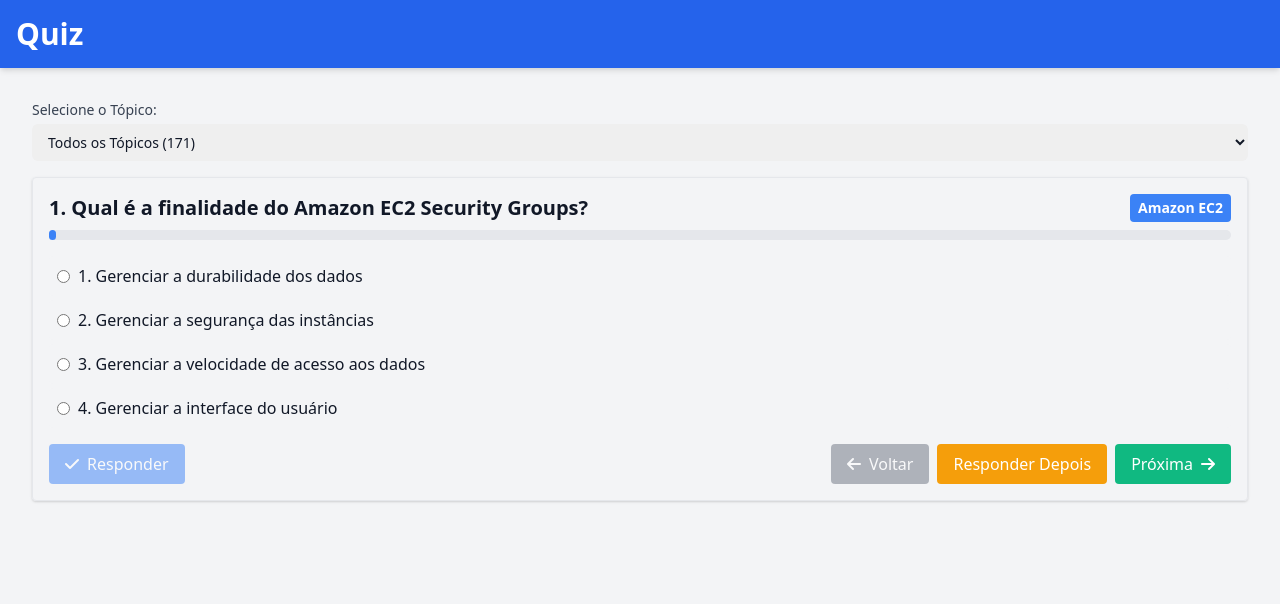
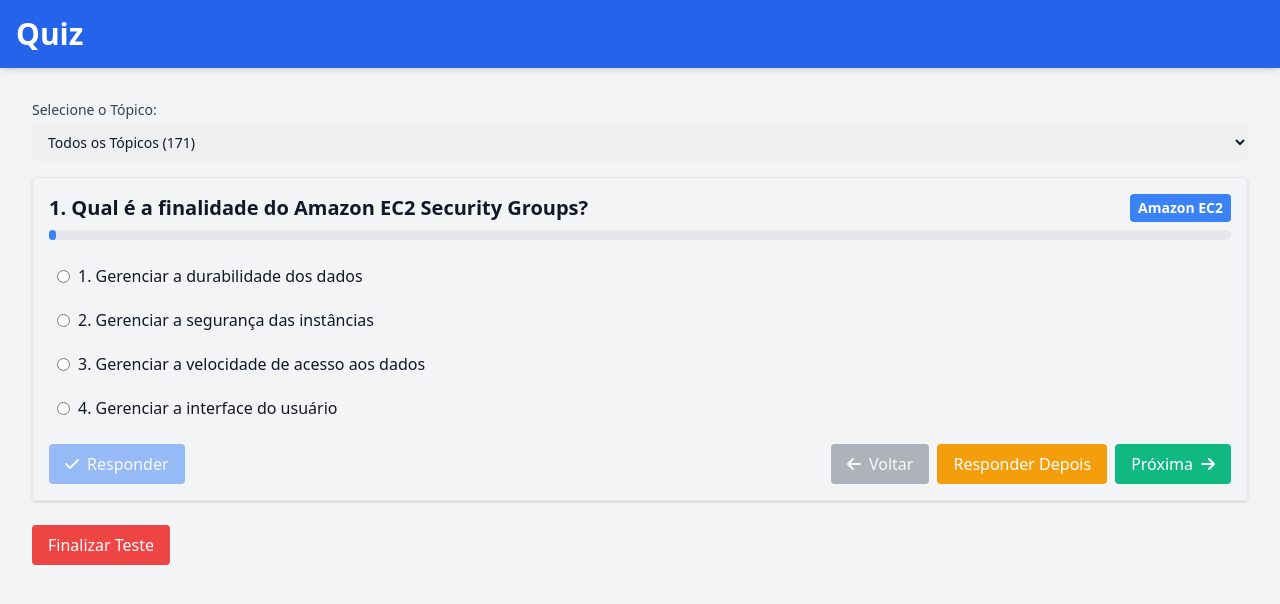
Before and after one commit to acsk/Quiz, an Angular app in the folder my-angular-app/: page / in a window 1280 px wide. Shown: the top 604 px of the page. Built offline with nearby package versions, Linux system fonts and the light colour scheme.

Commit message:
Add summary display and finalize test functionality to PerguntaComponent

```diff
--- a/my-angular-app/src/app/componentes/pergunta/pergunta/pergunta.component.html
+++ b/my-angular-app/src/app/componentes/pergunta/pergunta/pergunta.component.html
@@ -45,4 +45,24 @@
       </div>
     </div>
   </div>
+  <div class="mt-4">
+    <button (click)="finalizeTest()" class="px-4 py-2 bg-red-500 text-white rounded">
+      Finalizar Teste
+    </button>
+  </div>
+  <div *ngIf="showSummary" class="mt-6 p-4 border rounded shadow">
+    <h2 class="text-xl font-semibold mb-4">Resumo do Teste</h2>
+    <div class="flex items-center mb-2">
+      <i class="fas fa-question-circle text-blue-500 mr-2"></i>
+      <p class="text-lg">Total de Perguntas: <span class="font-bold">{{ filteredQuestions.length }}</span></p>
+    </div>
+    <div class="flex items-center mb-2">
+      <i class="fas fa-check-circle text-green-500 mr-2"></i>
+      <p class="text-lg">Corretas: <span class="font-bold">{{ correctAnswers }}</span></p>
+    </div>
+    <div class="flex items-center">
+      <i class="fas fa-times-circle text-red-500 mr-2"></i>
+      <p class="text-lg">Erradas: <span class="font-bold">{{ incorrectAnswers }}</span></p>
+    </div>
+  </div>
 </div>
--- a/my-angular-app/src/app/componentes/pergunta/pergunta/pergunta.component.ts
+++ b/my-angular-app/src/app/componentes/pergunta/pergunta/pergunta.component.ts
@@ -20,6 +20,9 @@
   selectedOptions: { [key: string]: number | null } = {};
   showAnswers: { [key: string]: boolean } = {};
   unansweredQuestions: Set<string> = new Set();
+  showSummary: boolean = false;
+  correctAnswers: number = 0;
+  incorrectAnswers: number = 0;
 
   constructor(private httpQuestionsService: HttpQuestionsService) { }
 
@@ -96,4 +99,17 @@
       return counts;
     }, {});
   }
+
+  finalizeTest(): void {
+    this.correctAnswers = 0;
+    this.incorrectAnswers = 0;
+    this.filteredQuestions.forEach(question => {
+      if (this.selectedOptions[question.id] === question.answer) {
+        this.correctAnswers++;
+      } else {
+        this.incorrectAnswers++;
+      }
+    });
+    this.showSummary = true;
+  }
 }
```
